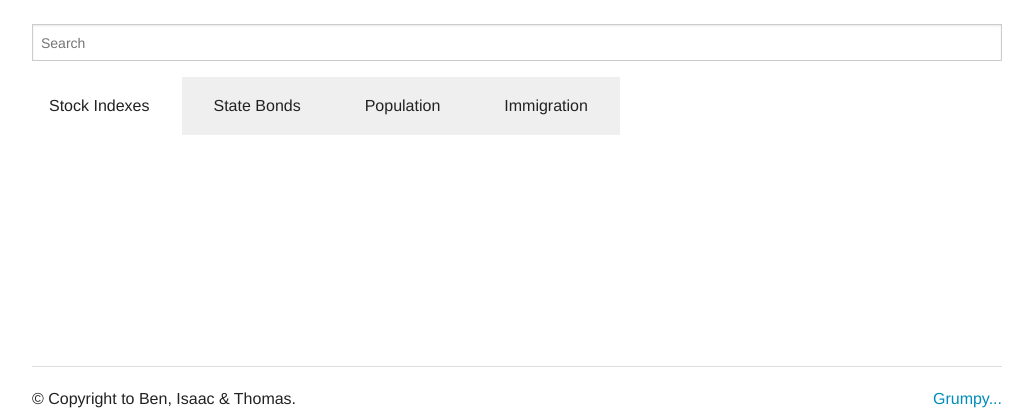
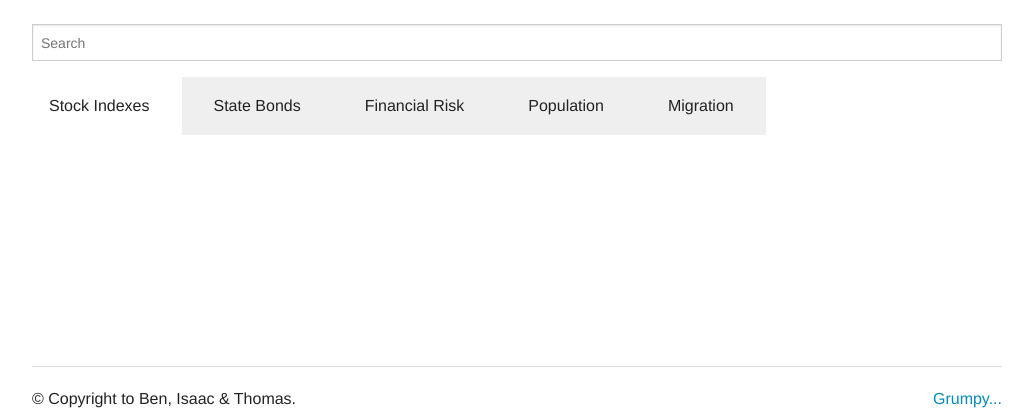
Before and after one commit to ExoBen/EffectsOfTerror, a Django app: page /graph/ in a window 1280 px wide. Shown: the part 45-465 px from the top of the page, without its empty margins (123-1156 px from the left). Run offline with Django 3.2, Linux system fonts and the light colour scheme.

Commit message:
graphData.html now includes financial risk tab

```diff
--- a/EffectsOfTerror/templates/graphData.html
+++ b/EffectsOfTerror/templates/graphData.html
@@ -17,8 +17,9 @@
                     <ul class="tabs" data-tab>
                         <li class="tab-title active"><a href="#panel1">Stock Indexes</a></li>
                         <li class="tab-title"><a href="#panel2">State Bonds</a></li>
-                        <li class="tab-title"><a href="#panel3">Population</a></li>
-                        <li class="tab-title"><a href="#panel4">Immigration</a></li>
+                        <li class="tab-title"><a href="#panel3">Financial Risk</a></li>
+                        <li class="tab-title"><a href="#panel4">Population</a></li>
+                        <li class="tab-title"><a href="#panel5">Migration</a></li>
                     </ul>
 
                     <!-- GRAPHS -->
@@ -33,11 +34,16 @@
                         </div>
 
                         <div class="content" id="panel3">
+                            <svg id="risk">
+                        </div>
+
+
+                        <div class="content" id="panel4">
                             <svg id="pop">
                         </div>
 
-                        <div class="content" id="panel4">
-                            <svg id="immigration">
+                        <div class="content" id="panel5">
+                            <svg id="migration">
                         </div>
 
                     </div>
```
